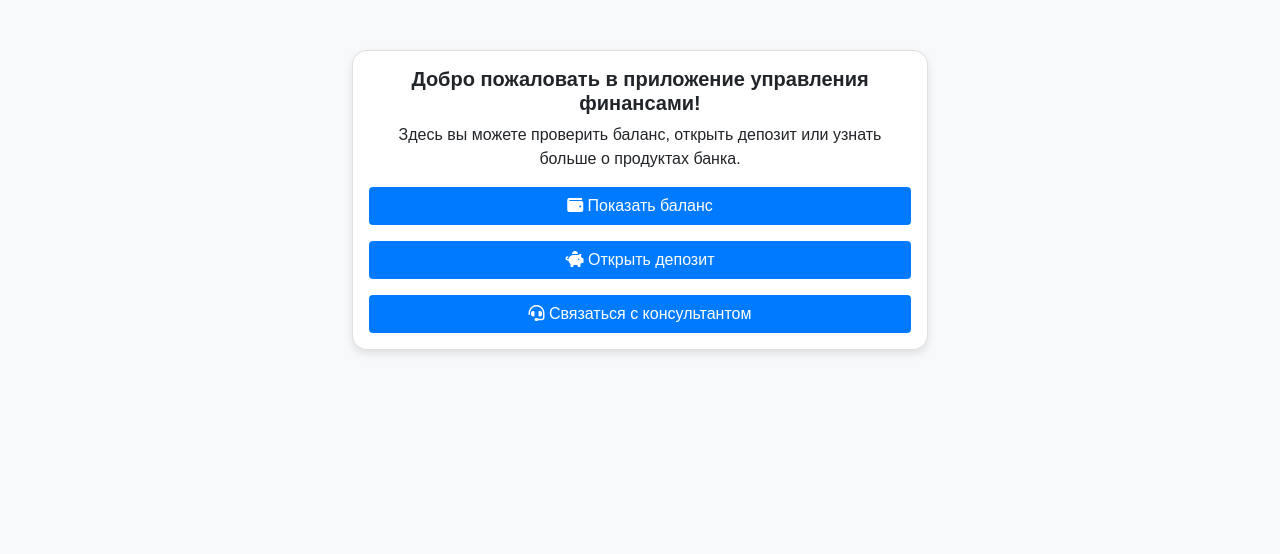
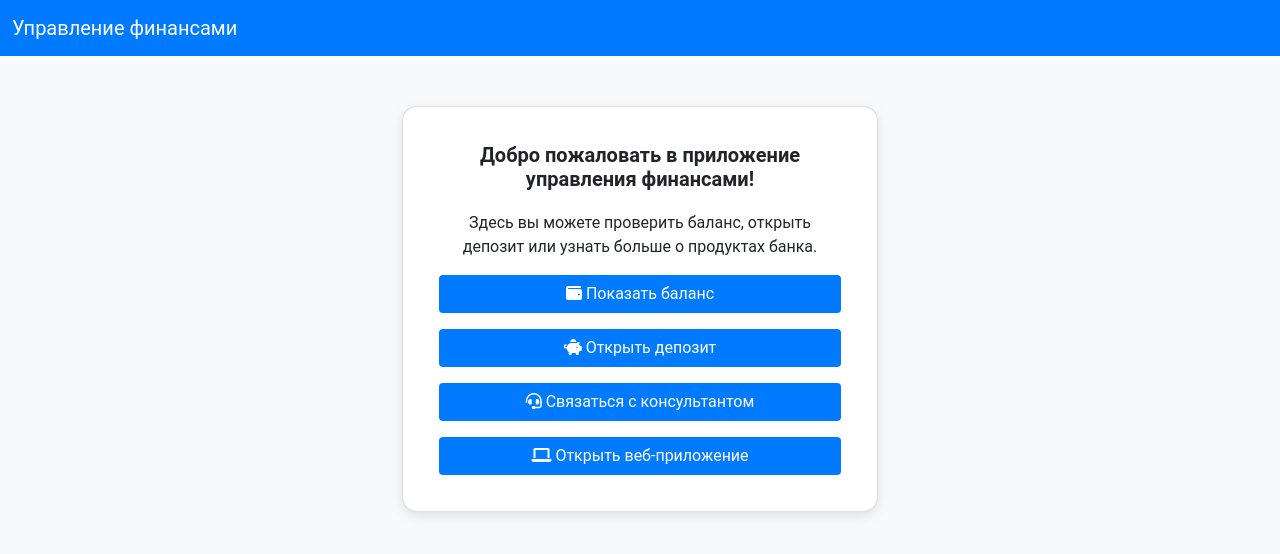
Before and after one commit to BurArtem/ugb_bot, a plain HTML site: page index.html in a window 1280 px wide. Drawn offline with nearby package versions, Linux system fonts and the light colour scheme.

Commit message:
Update index.html 1

```diff
--- a/index.html
+++ b/index.html
@@ -3,24 +3,26 @@
 <head>
     <meta charset="UTF-8">
     <meta name="viewport" content="width=device-width, initial-scale=1.0">
-    <title>Приложение для управления финансами</title>
+    <title>Управление финансами - Рабочий прототип</title>
     <link rel="stylesheet" href="https://cdnjs.cloudflare.com/ajax/libs/font-awesome/6.0.0-beta3/css/all.min.css">
     <link rel="stylesheet" href="https://cdnjs.cloudflare.com/ajax/libs/bootstrap/5.1.3/css/bootstrap.min.css">
     <style>
         body {
             background-color: #f8f9fa;
-            font-family: Arial, sans-serif;
+            font-family: 'Roboto', sans-serif;
         }
         .container {
             margin-top: 50px;
-            max-width: 600px;
+            max-width: 500px;
         }
         .card {
             border-radius: 15px;
-            box-shadow: 0 4px 8px rgba(0, 0, 0, 0.1);
+            box-shadow: 0 4px 12px rgba(0, 0, 0, 0.1);
+            padding: 20px;
         }
         .card-title {
             font-weight: bold;
+            margin-bottom: 20px;
         }
         .btn-main {
             background-color: #007bff;
@@ -29,9 +31,24 @@
         .btn-main:hover {
             background-color: #0056b3;
         }
+        .navbar {
+            background-color: #007bff;
+        }
+        .navbar-brand {
+            color: white;
+        }
+        .navbar-brand:hover {
+            color: #d4d4d4;
+        }
     </style>
 </head>
 <body>
+    <nav class="navbar navbar-expand-lg navbar-dark">
+        <div class="container-fluid">
+            <a class="navbar-brand" href="#">Управление финансами</a>
+        </div>
+    </nav>
+
     <div class="container">
         <div class="card text-center">
             <div class="card-body">
@@ -41,6 +58,7 @@
                     <button class="btn btn-main" onclick="showBalance()"><i class="fas fa-wallet"></i> Показать баланс</button>
                     <button class="btn btn-main" onclick="openDeposit()"><i class="fas fa-piggy-bank"></i> Открыть депозит</button>
                     <button class="btn btn-main" onclick="contactConsultant()"><i class="fas fa-headset"></i> Связаться с консультантом</button>
+                    <button class="btn btn-main" onclick="openWebApp()"><i class="fas fa-laptop"></i> Открыть веб-приложение</button>
                 </div>
             </div>
         </div>
@@ -58,6 +76,12 @@
         function contactConsultant() {
             alert("Консультант свяжется с вами в ближайшее время.");
         }
+
+        function openWebApp() {
+            alert("Загрузка веб-приложения...");
+            // Здесь можно добавить код для открытия веб-приложения через ссылку
+        }
     </script>
+    <script src="https://cdnjs.cloudflare.com/ajax/libs/bootstrap/5.1.3/js/bootstrap.bundle.min.js"></script>
 </body>
 </html>
```
